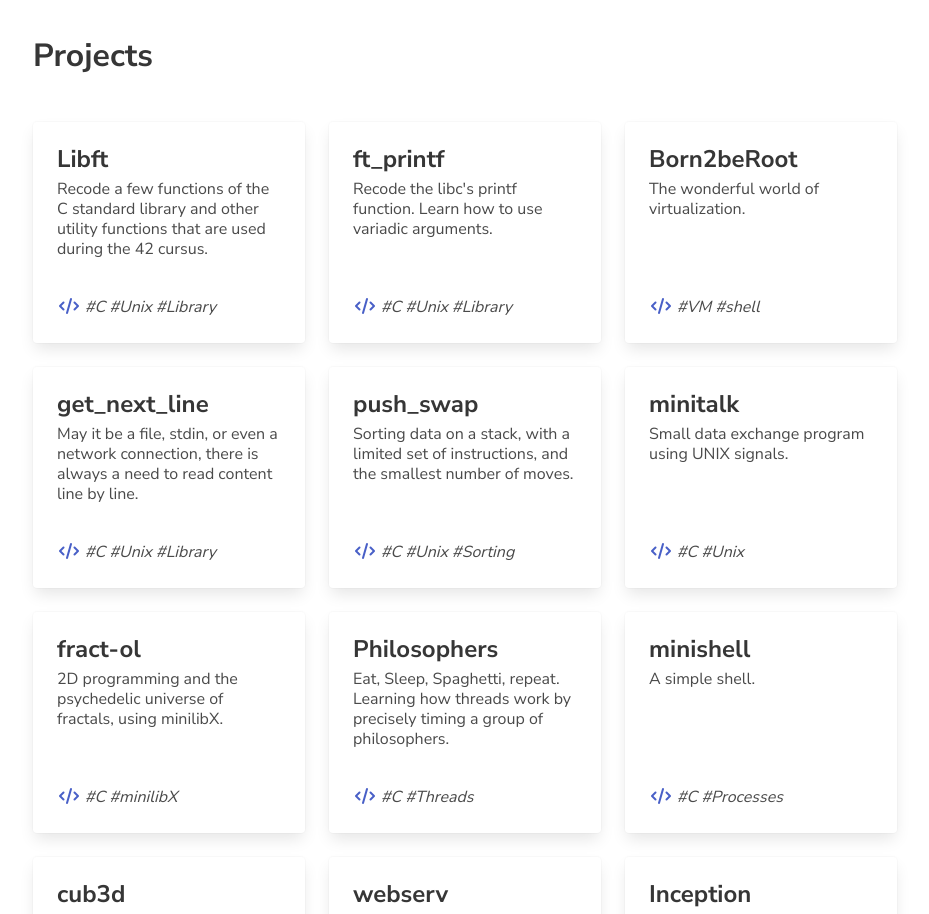
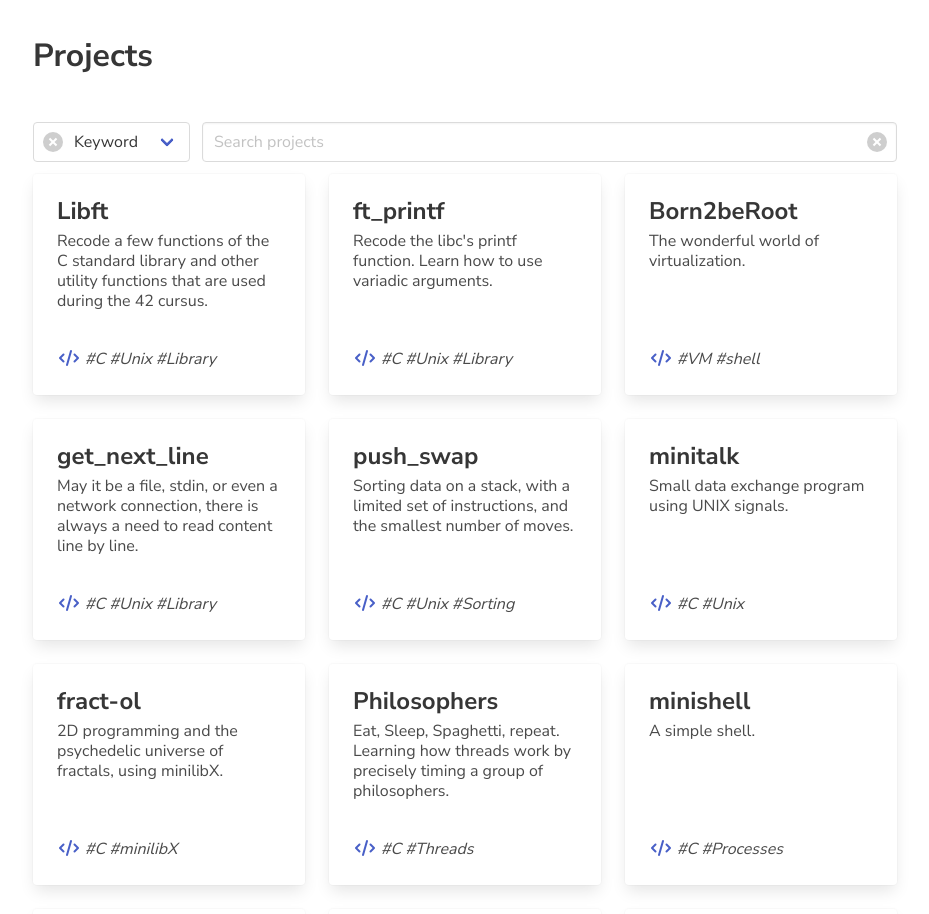
Before and after one commit to mlrcbsousa/manuel.software, a Vue app: page / in a window 1280 px wide. Shown: the part 2380-3294 px from the top of the page, without its empty margins (175-1104 px from the left). Built offline with nearby package versions, Linux system fonts and the light colour scheme.

Commit message:
feat: add search to projects

```diff
--- a/src/components/EducationSection.vue
+++ b/src/components/EducationSection.vue
@@ -1,9 +1,9 @@
 <script setup lang="ts">
 import { ref } from 'vue'
-import dataEducation from '@/data/education.yaml'
+import data from '@/data/education.yaml'
 import type { Education } from '@/types'
 
-const education = ref<Education[]>(dataEducation.education)
+const education = ref<Education[]>(data.education)
 </script>
 
 <template>
--- a/src/components/ProjectsSection.vue
+++ b/src/components/projects-section/ProjectsSection.vue
@@ -1,16 +1,46 @@
 <script setup lang="ts">
-import { ref } from 'vue'
+import { ref, computed } from 'vue'
 import dataProjects from '@/data/projects.yaml'
 import type { Project } from '@/types'
+import getFilteredProjects from '@/components/projects-section/filtered-projects'
 
 const projects = ref<Project[]>(dataProjects.projects)
+const searchTerm = ref('')
+const selectedKeyword = ref('')
+
+const allKeywords = computed(() => {
+  const keywords = new Set<string>()
+  projects.value.forEach((p) => p.keywords.forEach((k) => keywords.add(k)))
+  return [...keywords]
+})
+
+const filteredProjects = getFilteredProjects(projects, searchTerm, selectedKeyword)
 </script>
 
 <template>
   <section id="projects" class="section">
     <h1 class="title mb-6">Projects</h1>
+    <div class="field is-grouped">
+      <div class="control has-icons-left">
+        <div class="select">
+          <select v-model="selectedKeyword">
+            <option value="">Keyword</option>
+            <option v-for="keyword in allKeywords" :key="keyword">{{ keyword }}</option>
+          </select>
+        </div>
+        <span class="icon is-left">
+          <a class="delete" @click="selectedKeyword = ''"></a>
+        </span>
+      </div>
+      <div class="control is-expanded has-icons-right">
+        <input v-model="searchTerm" class="input" type="text" placeholder="Search projects" />
+        <span class="icon is-right">
+          <a class="delete" @click="searchTerm = ''"></a>
+        </span>
+      </div>
+    </div>
     <div class="columns is-multiline">
-      <div v-for="project in projects" :key="project.title" class="column is-one-third">
+      <div v-for="project in filteredProjects" :key="project.title" class="column is-one-third">
         <div class="card">
           <div class="card-content">
             <h2 v-if="project.website" class="title is-4 project-title">
--- /dev/null
+++ b/src/components/projects-section/filtered-projects.ts
@@ -0,0 +1,19 @@
+import { type Ref, computed } from 'vue'
+import type { Project } from '@/types'
+
+export default function getFilteredProjects(
+  projects: Ref<Project[]>,
+  searchTerm: Ref<string>,
+  selectedKeyword: Ref<string>,
+) {
+  return computed(() => {
+    return projects.value.filter((project) => {
+      const combinedText = [project.title, project.summary, ...project.keywords].join(' ').toLowerCase()
+      const terms = searchTerm.value.toLowerCase().split(' ')
+      return (
+        terms.some((term) => combinedText.includes(term)) &&
+        (selectedKeyword.value === '' || project.keywords.includes(selectedKeyword.value))
+      )
+    })
+  })
+}
--- a/src/views/HomePage.vue
+++ b/src/views/HomePage.vue
@@ -4,7 +4,7 @@ import ExperienceSection from '@/components/ExperienceSection.vue'
 import EducationSection from '@/components/EducationSection.vue'
 import SkillsSection from '@/components/SkillsSection.vue'
 import LanguagesSection from '@/components/LanguagesSection.vue'
-import ProjectsSection from '@/components/ProjectsSection.vue'
+import ProjectsSection from '@/components/projects-section/ProjectsSection.vue'
 import ContactSection from '@/components/ContactSection.vue'
 
 import { ref } from 'vue'
```
Also changed, not shown: 1 other file (tests, documents, lock files or other folders).
